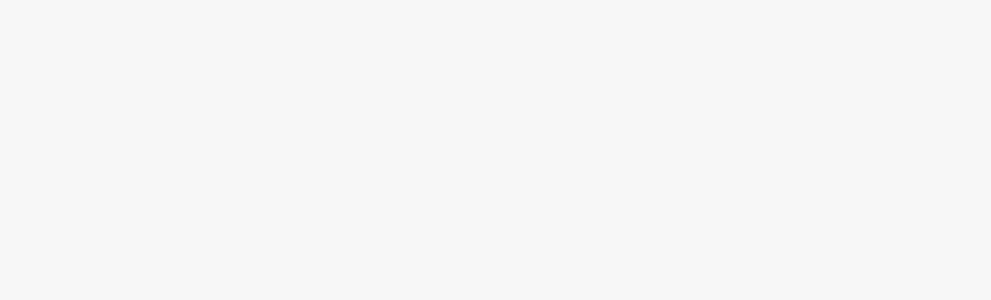
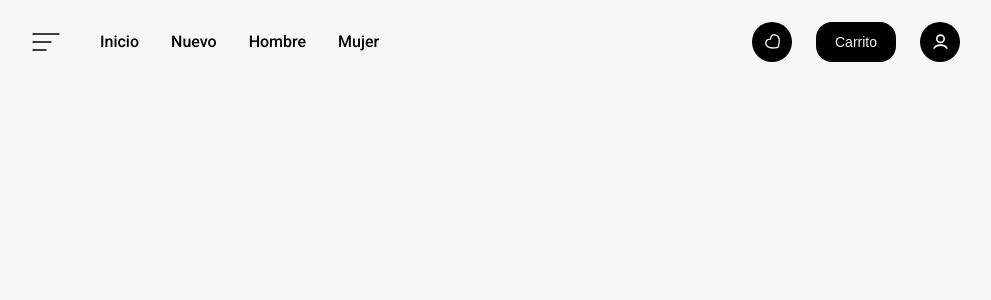
Before and after one commit to Meyer-Usuga/web-ecommerce, an Angular app: page /productos/1 in a window 1280 px wide. Before the commit this address led to /. Shown: the top 300 px of the page, without its empty margins (144-1135 px from the left). Built offline with nearby package versions, Linux system fonts and the light colour scheme.

Commit message:
feature: se añade componente product-list-page

```diff
--- a/src/app/app.routes.ts
+++ b/src/app/app.routes.ts
@@ -3,6 +3,13 @@ import { Routes } from '@angular/router';
 export const routes: Routes = [
   {
     path: '',
-    loadComponent: () => import('@home/home').then((m) => m.HomeComponent),
+    loadComponent: () => import('@feature/home').then((m) => m.HomeComponent),
+  },
+  {
+    path: 'productos/:gender',
+    loadComponent: () =>
+      import('@feature/product-list-page').then(
+        (m) => m.ProductListPageComponent
+      ),
   },
 ];
--- /dev/null
+++ b/src/app/features/product-list-page/index.ts
@@ -0,0 +1 @@
+export { ProductListPageComponent } from './product-list-page.component';
--- /dev/null
+++ b/src/app/features/product-list-page/product-list-page.component.html
@@ -0,0 +1,7 @@
+<app-navbar />
+
+<main class="product-list-page">
+  <aside class="sidebar-filters"></aside>
+
+  <div class="content"></div>
+</main>
--- a/src/app/shared/components/navbar/navbar.component.html
+++ b/src/app/shared/components/navbar/navbar.component.html
@@ -11,11 +11,10 @@
     />
 
     <ul class="navbar__items">
-      <li>Inicio</li>
-      <li>Nuevo</li>
-      <li>Hombre</li>
-      <li>Mujer</li>
-      <li>Niño</li>
+      <li [routerLink]="['/']">Inicio</li>
+      <li [routerLink]="['/productos/nuevo']">Nuevo</li>
+      <li [routerLink]="['/productos/hombre']">Hombre</li>
+      <li [routerLink]="['/productos/mujer']">Mujer</li>
     </ul>
   </div>
 
--- a/src/app/shared/components/navbar/navbar.component.ts
+++ b/src/app/shared/components/navbar/navbar.component.ts
@@ -1,11 +1,12 @@
 import { Component, signal } from '@angular/core';
+import { RouterLink } from '@angular/router';
 import { ButtonComponent } from '@shared/button';
 import { SidebarComponent } from '@shared/sidebar';
 
 @Component({
   selector: 'app-navbar',
   standalone: true,
-  imports: [ButtonComponent, SidebarComponent],
+  imports: [ButtonComponent, SidebarComponent, RouterLink],
   templateUrl: './navbar.component.html',
   styleUrl: './navbar.component.scss',
 })
--- a/src/app/shared/components/sidebar/sidebar.component.html
+++ b/src/app/shared/components/sidebar/sidebar.component.html
@@ -8,6 +8,5 @@
     <li>Nuevo</li>
     <li>Hombre</li>
     <li>Mujer</li>
-    <li>Niño</li>
   </ul>
 </aside>
--- a/src/app/shared/components/simple-review/simple-review.component.html
+++ b/src/app/shared/components/simple-review/simple-review.component.html
@@ -8,7 +8,8 @@
     <h4>{{ review().date.toLocaleDateString("es-CO") }}</h4>
 
     <div class="stars">
-      @for (i of [].constructor(review().stars); track i; let index = $index) {
+      @for (i of [].constructor(review().stars); track index; let index =
+      $index) {
       <img
         src="star.svg"
         alt="Estrella de calificación para reseña"
--- a/tsconfig.json
+++ b/tsconfig.json
@@ -19,7 +19,7 @@
     "module": "ES2022",
     "baseUrl": "src",
     "paths": {
-      "@home/*": ["app/features/*"],
+      "@feature/*": ["app/features/*"],
       "@interface/*": ["app/core/*"],
       "@enums/*": ["app/core/*"],
       "@shared/*": ["app/shared/components/*"]
```
Also changed, not shown: src/app/features/product-list-page/product-list-page.component.ts (added, +11 -0 lines), src/app/features/product-list-page/product-list-page.component.scss (added).
